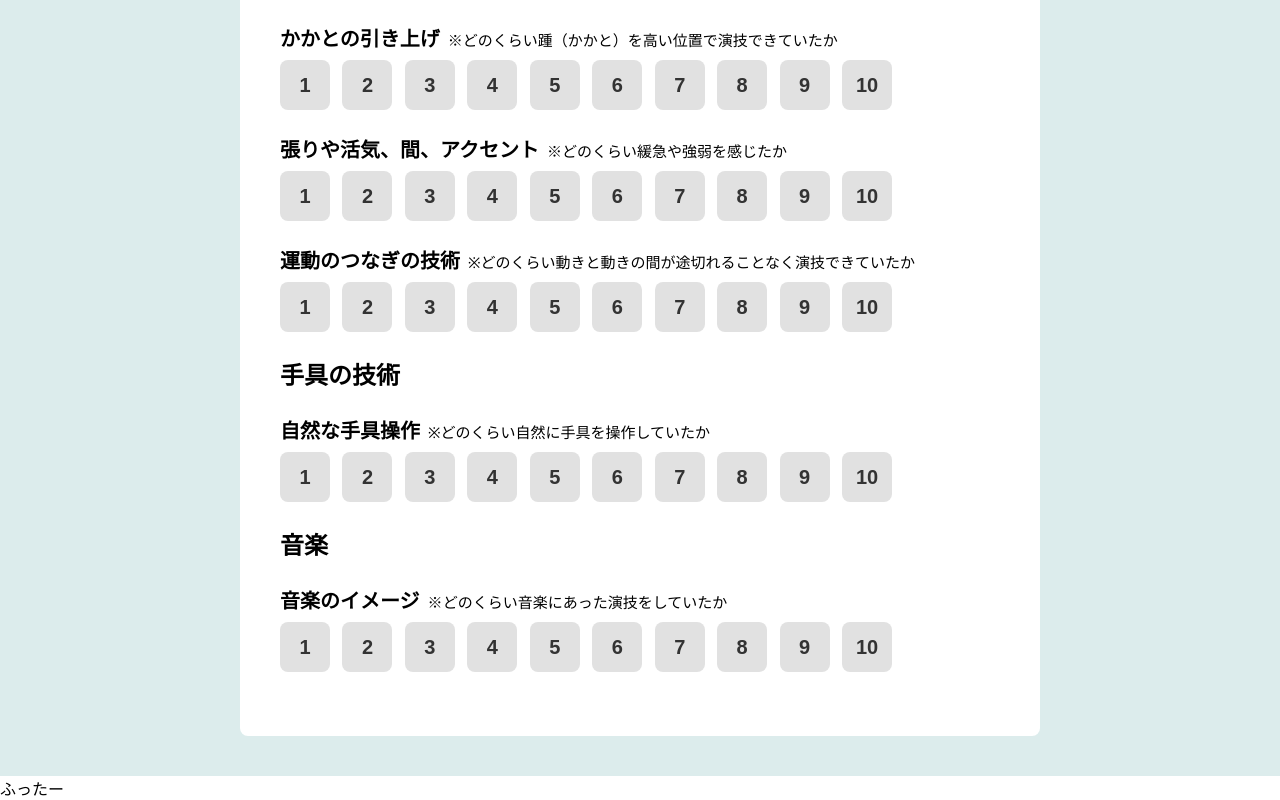
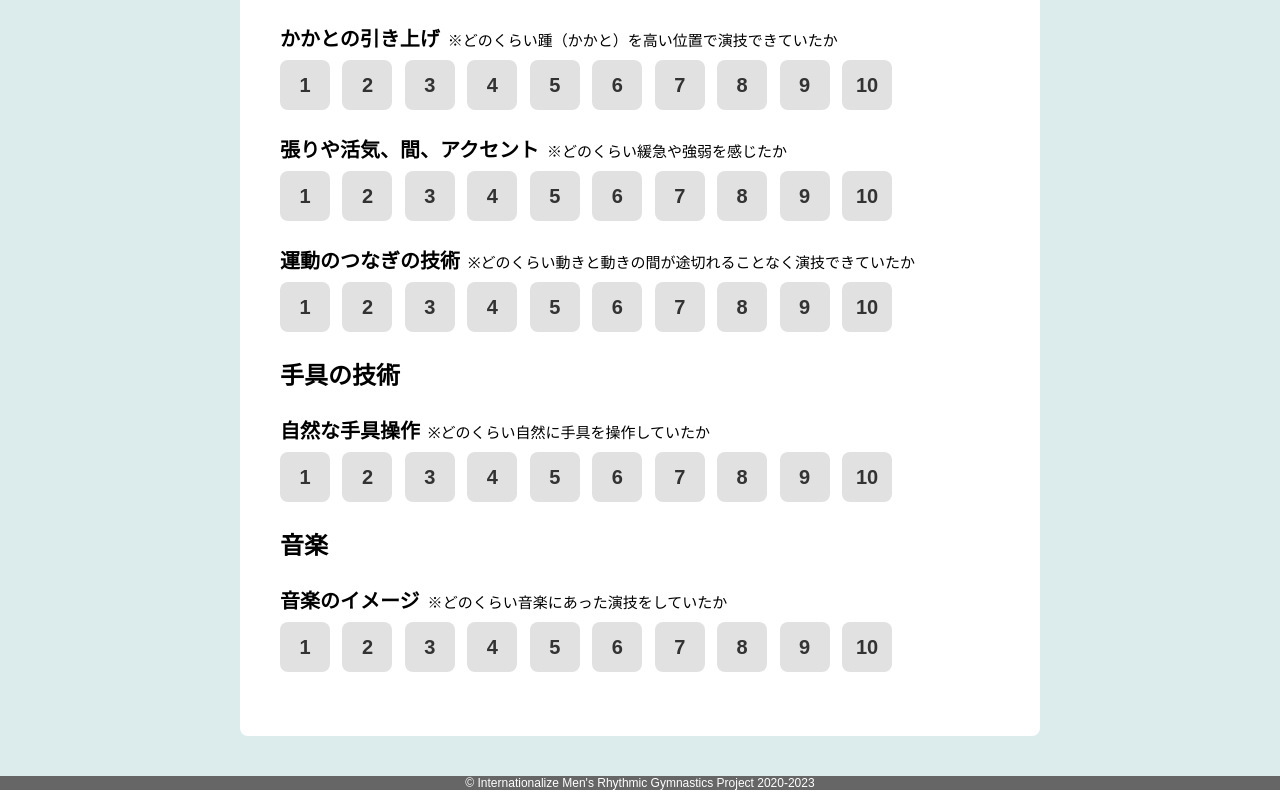
Before and after one commit to SiMiTaKu/imrg-platform, a SvelteKit app: page / in a window 1280 px wide. Shown: the part 985-1785 px from the top of the page. Built offline with nearby package versions, Linux system fonts and the light colour scheme.

Commit message:
create global footer

```diff
--- a/src/routes/+layout.svelte
+++ b/src/routes/+layout.svelte
@@ -1,5 +1,6 @@
 <script>
   import Header from './common/layout/Header.svelte';
+  import Footer from './common/layout/Footer.svelte';
   import './styles.css';
 </script>
 
@@ -10,9 +11,7 @@
     <slot />
   </main>
 
-  <footer>
-    ふったー
-  </footer>
+  <Footer />
 </div>
 
 <style>
--- /dev/null
+++ b/src/routes/common/layout/Footer.svelte
@@ -0,0 +1,19 @@
+<script lang="ts"></script>
+
+<footer id="global-footer">
+  <div class="footer-content">
+    ©︎ Internationalize Men's Rhythmic Gymnastics Project 2020-2023
+  </div>
+</footer>
+
+<style>
+  #global-footer {
+    background: #666666;
+  }
+
+  .footer-content {
+    color:      white;
+    font-size:  12px;
+    text-align: center;
+  }
+</style>
```
